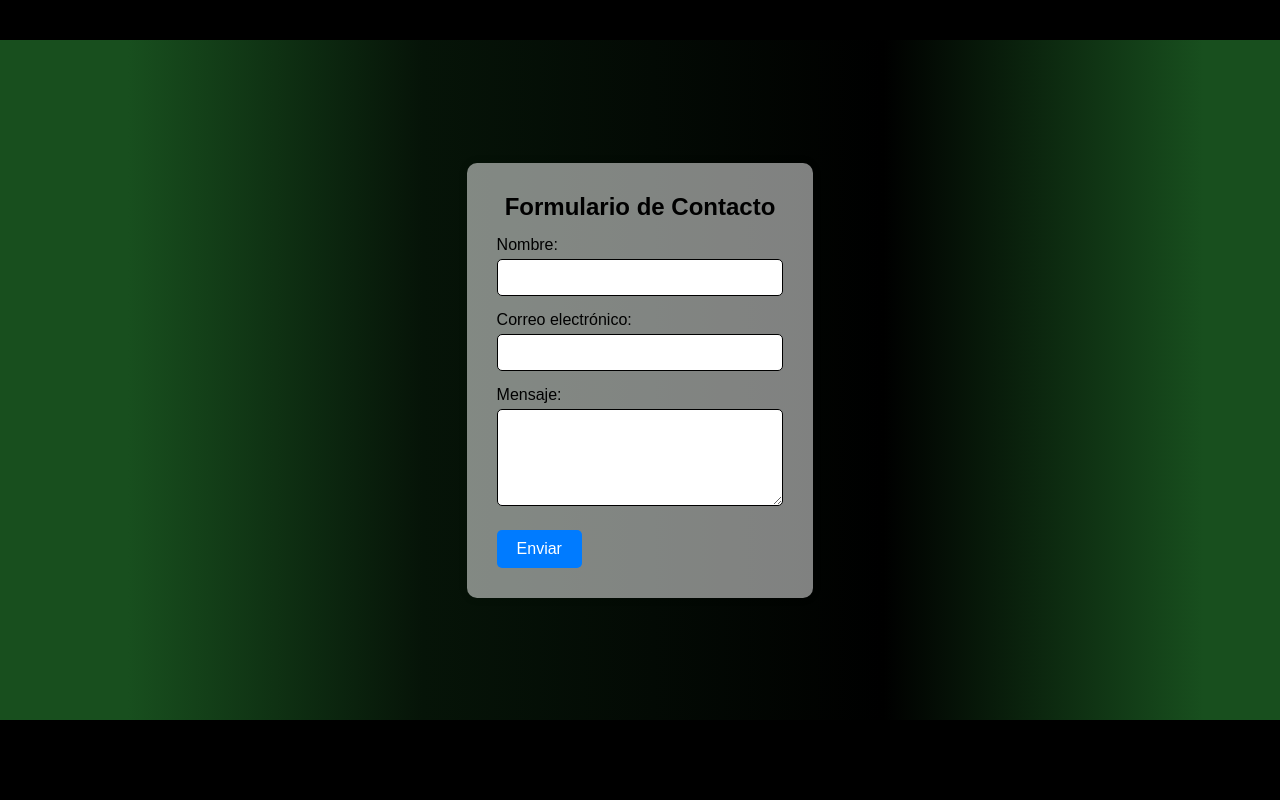
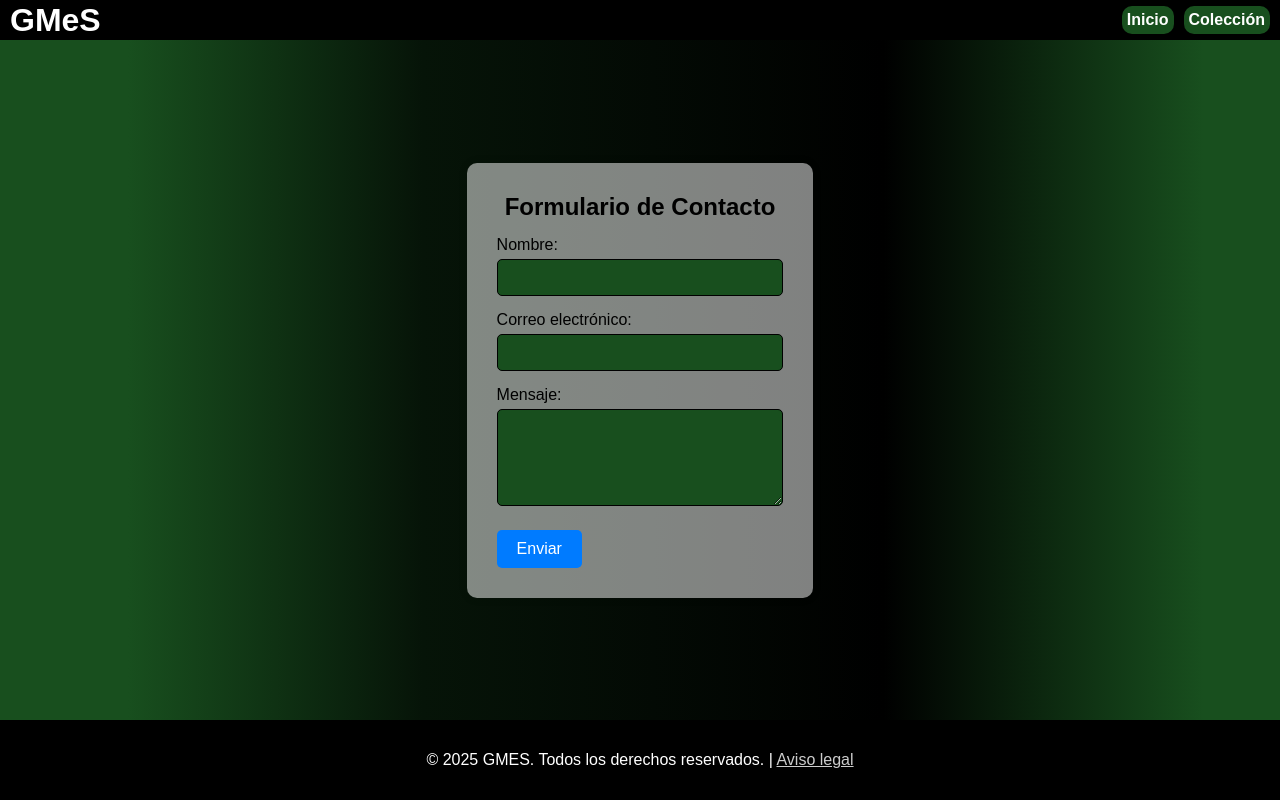
Before and after one commit to wb-Ian-RM/paginaGMES, a plain HTML site: page contacto.html in a window 1280 px wide. Drawn offline with Linux system fonts and the light colour scheme.

Commit message:
Alert Contacto

```diff
--- a/contacto.html
+++ b/contacto.html
@@ -20,6 +20,7 @@
     label {
       display: block;
       margin-top: 15px;
+      color: w;
     }
     input, textarea {
       width: 100%;
@@ -27,6 +28,8 @@
       margin-top: 5px;
       border-radius: 5px;
       border: 1px solid #000000;
+      color: white;
+       background: #184f1e;
       background-color: linear-gradient(90deg,rgba(24, 79, 30, 1) 10%, rgba(6, 20, 8, 1) 33%, rgba(0, 0, 0, 1) 69%, rgba(24, 79, 30, 1) 94%);
     }
     button {
@@ -48,7 +51,11 @@
 
 <body>
     <header>
-
+<h1>GMeS</h1>
+    <nav class="nav-header">
+      <a href="index.html" class="btnHeaer">Inicio</a>
+      <a href="coleccion.html" class="btnHeaer">Colección</a>
+    </nav>
     </header>
     <main>
         <div class="container">
@@ -68,7 +75,9 @@
         </div>
     </main>
     <footer>
-
+    <div class="legal">
+      © 2025 GMES. Todos los derechos reservados. | <a href="#" style="color:#ccc; text-decoration:underline;">Aviso legal</a>
+    </div>
     </footer>
 
 
```
Also changed, not shown: coleccion.html (+1 -1 lines).
